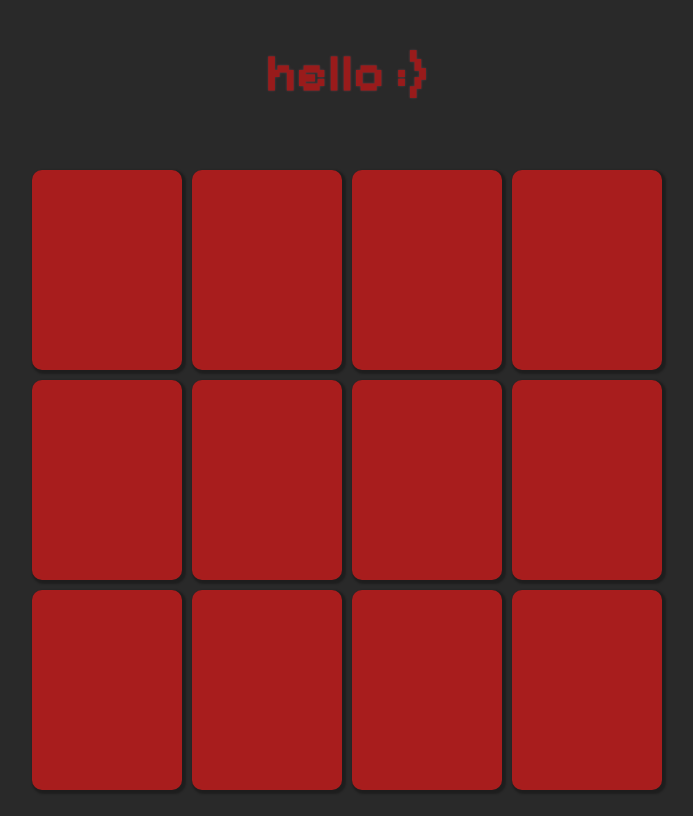
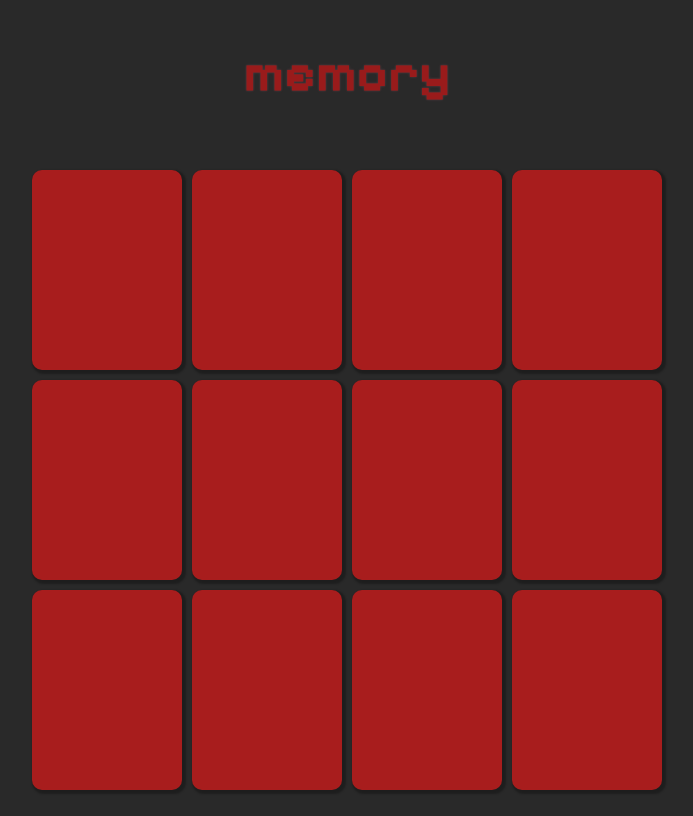
Before and after one commit to annacano0/memory-cards-react, a Next.js app: page / in a window 1280 px wide. Shown: the whole page, without its empty margins (293-986 px from the left). Built offline with nearby package versions, Linux system fonts and the light colour scheme.

Commit message:
REFACTOR: change sample.feature to match memory title

```diff
--- a/src/app/page.js
+++ b/src/app/page.js
@@ -3,7 +3,7 @@
 export default function Home () {
   return (
     <>
-      <h1 data-testid='app-title'>hello :)</h1>
+      <h1 data-testid='app-title'>memory</h1>
       <Game />
     </>
   )
```
Also changed, not shown: 1 other file (tests, documents, lock files or other folders).
